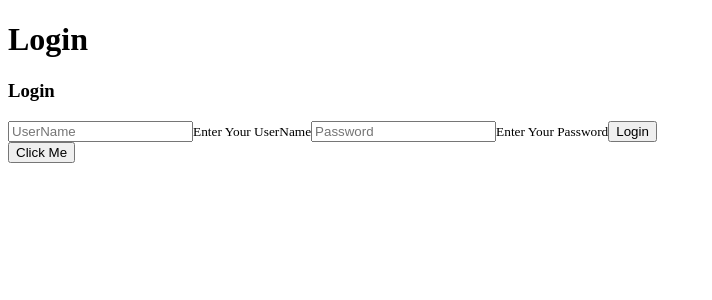
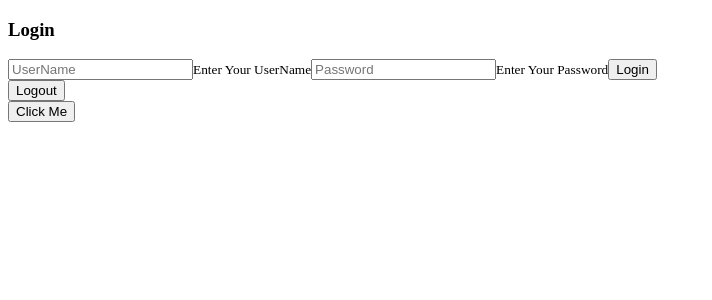
Before and after one commit to tpadilla10117/post-integration, a React (Create React App) app: page / in a window 1280 px wide. Shown: the top 300 px of the page, without its empty margins (0-712 px from the left). Built offline with nearby package versions, Linux system fonts and the light colour scheme.

Commit message:
added a login and logout

```diff
--- a/src/frontend/App.js
+++ b/src/frontend/App.js
@@ -1,6 +1,6 @@
 import React, { useState, useEffect } from 'react';
 
-import { Posts, Button, Navbar, LoginHandle } from "./utils";
+import { Posts, Button, Navbar, LoginHandle, Logout } from "./utils";
 import axios from 'axios';
 
 const BASE_URL = "http://localhost:3000/api";
@@ -52,8 +52,11 @@ function App() {
   return (
     <div className="App">
 
-      <Navbar />
+     {/*  <Navbar /> */}
       <LoginHandle token={token} setToken={setToken} user={user} setUser={setUser} />
+      <Logout token={token} setToken={setToken} user={user} setUser={setUser}/>
+
+
       <Button postData={postData} setPostData={setPostData} postDataRetrieval={postDataRetrieval}/>
       <Posts postData={postData} postDataRetrieval={postDataRetrieval}/>
 
--- a/src/frontend/feature/login.jsx
+++ b/src/frontend/feature/login.jsx
@@ -11,7 +11,7 @@ const LoginHandle = (props) => {
     const {token, setToken, user, setUser} = props;
 
 /* Handler that runs on submit of the returned form: */
-
+/* Test: username: trin, pw: t7711 */
     const handleLogin = async (event) => {
       try {
 
@@ -24,12 +24,17 @@ const LoginHandle = (props) => {
 
         setUsername('');
         setPassword('');
-        localStorage.setItem('token', data.token);
-        setToken(data.token);
-        const user = await callApi({token: data.token, url: '/users'});
+
+        if(data.token) {
+            localStorage.setItem('token', data.token);
+            setToken(data.token);
+        }
+        /* const user = await callApi({token: data.token, url: '/users'}); */
        /*  if(user && user.username) {
             swal(`Welcome ${user.username}!`, "You Have Succesfully Logged In!", "success");
         } */
+        console.log(data.token);
+        console.log(username);
       } catch (error) {
           console.log(error);
       }
@@ -46,7 +51,7 @@ const LoginHandle = (props) => {
             <h3>Login</h3>
                 <input name="username" placeholder="UserName" type="text" value={username} onChange={(event) => {setUsername(event.target.value)}} /><small id="textHelp" className="form-text text-muted">Enter Your UserName</small>
 
-                <input name="password" placeholder="Password" minLength="8" type="password" value={password} onChange={(event) => {setPassword(event.target.value)}} /><small id="textHelp" className="form-text text-muted">Enter Your Password</small>
+                <input name="password" placeholder="Password" /* minLength="8"  */type="password" value={password} onChange={(event) => {setPassword(event.target.value)}} /><small id="textHelp" className="form-text text-muted">Enter Your Password</small>
                 <button type="submit">Login</button>
         </form>
     </>
--- /dev/null
+++ b/src/frontend/feature/logout.jsx
@@ -0,0 +1,38 @@
+import React, {useEffect} from "react";
+
+function Logout (props) {
+
+
+    const { user, setUser, token, setToken } = props;
+
+/* Function that removes token from localStorage when user log's out: */
+    function clearCurrentUser() {
+        localStorage.removeItem('token');
+        console.log("User has logged out", user);
+
+    };
+
+/* onClick handler to log a user out of the app: */
+    const handleLogout = () => {
+      clearCurrentUser();
+      setUser({});
+      setToken('');
+
+    }
+
+    useEffect(() => {
+      if(!token) {
+          const theToken = localStorage.getItem('token');
+          setToken(theToken);
+
+      }
+    }, []);
+
+    return (
+        <div>
+            <button onClick={handleLogout}>Logout</button>
+        </div>
+    );
+};
+
+export default Logout;
--- a/src/frontend/utils.js
+++ b/src/frontend/utils.js
@@ -7,3 +7,5 @@
     export { default as Navbar } from './components/navbar.js';
 
     export { default as LoginHandle } from './feature/login.jsx';
+
+    export { default as Logout } from './feature/logout.jsx';
```
